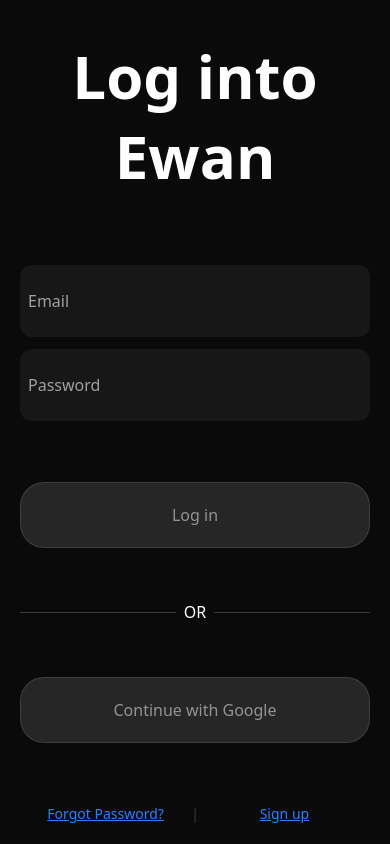
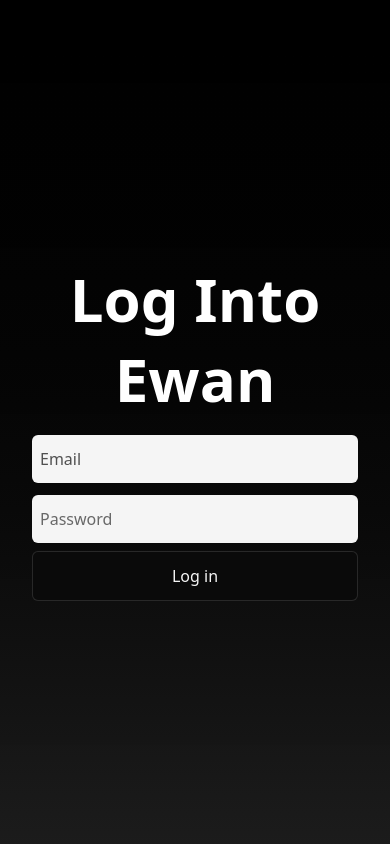
Before and after one commit to sadisticidiot/supabase-auth, a React (Vite) app: page /login in a window 390 px wide. Built offline with nearby package versions, Linux system fonts and the light colour scheme.

Commit message:
UI changes formobile users

```diff
--- a/src/logic/MbLoginInput.jsx
+++ b/src/logic/MbLoginInput.jsx
@@ -12,7 +12,7 @@ export default function MbLoginInput({ email, setEmail, password, setPassword, e
             setEmail(e.target.value);
             setErrors((prev) => ({ ...prev, email: "" }));
           }}
-          className="bg-neutral-900 py-6"
+          className="bg-neutral-100 placeholder-neutral-950/70 rounded-md"
           type="email"
           placeholder="Email"
           name="email"
@@ -42,7 +42,7 @@ export default function MbLoginInput({ email, setEmail, password, setPassword, e
             setPassword(e.target.value);
             setErrors((prev) => ({ ...prev, password: "" }));
           }}
-          className="bg-neutral-900 py-6"
+          className="bg-neutral-100 placeholder-neutral-950/60 rounded-md"
           type="password"
           placeholder="Password"
           name="password"
--- a/src/pages/LandingPage.jsx
+++ b/src/pages/LandingPage.jsx
@@ -42,25 +42,18 @@ export default function Landing(){
     <>
       <div className="block md:hidden w-full">
         <motion.div
-          className="form-base flex-col justify-between p-3"
+          className="flex flex-col fixed w-full inset-0 p-3 py-5 items-center justify-end bg-linear-to-b from-black to-neutral-900/98"
           initial={{ opacity: 0, scale: 0.9 }}
           animate={{ opacity: 1, scale: 1 }}
         >
-          <h1 className="text-[80px]">Welcome, nerd.</h1>
-          <div className="w-full flex flex-col gap-2">
-            <Link to="/login" className="button-base py-6">Log in</Link>
-            <Link to="/signup" className="button-base py-6">Sign up</Link>
+          <div className="flex-1 flex justify-center items-center">
+            <h1 className="text-[60px] text-white/98">Saiki</h1>
           </div>
 
-            <div className="flex w-full items-center gap-2">
-              <hr className="border-t border-white/20 mb-1 flex-1" />
-              <p className="text-white/20">OR</p>
-              <hr className="border-t border-white/20 mb-1 flex-1" />
-            </div>
-
-            <button onClick={handleGoogle} className="button-base py-6">
-              Continue with google
-            </button>
+          <div className="w-full flex flex-col gap-2">
+            <Link to="/login" className="button-base bg-neutral-950 rounded-md text-neutral-100">Log in</Link>
+            <Link to="/signup" className="button-base bg-neutral-100 rounded-md text-neutral-950 border-1">Sign up</Link>
+          </div>
             {error && <p className="text-red-400">{error}</p>}
         </motion.div>
       </div>
--- a/src/pages/Login.jsx
+++ b/src/pages/Login.jsx
@@ -4,9 +4,8 @@ import { supabase } from "../supabase-client";
 import { useNavigate } from "react-router-dom";
 import SubmitBtn from "../ui/SubmitBtn";
 import AuthForm from "../ui/AuthForm";
-import MobileAuth from "../ui/MobileAuth";
+import MobileSubmit from "../ui/MobileSubmit";
 import MbLoginInput from "../logic/MbLoginInput";
-import MobileSubmit from "../ui/MobileSubmit";
 
 export default function Login() {
   const navigate = useNavigate();
@@ -65,20 +64,18 @@ export default function Login() {
         <form
           onSubmit={handleLogin}
           autoComplete="on"
+          className="flex flex-col fixed w-full inset-0 px-8 py-5 items-center justify-center bg-linear-to-b from-black to-neutral-900/98"
         >
-          <MobileAuth
-            emailLink="/signup"
-            loading={loading}
-            googleLoad={googleLoad}
-            setGoogleLoad={setGoogleLoad}
-            error={error}
-            setError={setError}
-          >
-            <h1 className="text-[60px]">Log into Ewan</h1>
-            <MbLoginInput {...inputProps} />
+          <div className="flex justify-center items-center">
+            <h1 className="text-[60px] text-white">Log Into Ewan</h1>
+          </div>
+
+          <div className="flex flex-col w-full gap-2">
+            <MbLoginInput {...inputProps}  />
+          </div>
+
             {errors.form && <p className="text-red-400 text-sm mt-1">{errors.form}</p>}
-            <MobileSubmit variant="login" loading={loading} />
-          </MobileAuth>
+            <MobileSubmit variant="login" loading={loading} className="bg-neutral-950 rounded-md text-neutral-100 hover:border-white" />
         </form>
       </div>
 
--- a/src/pages/ResetPassword.jsx
+++ b/src/pages/ResetPassword.jsx
@@ -62,7 +62,7 @@ export default function ResetPass() {
         <>
             <div className="block md:hidden w-full">
                 <form className="form-base flex-col justify-between p-3" onSubmit={handleReset}>
-                    <h1 className="text-[60px]">Reset your password</h1>
+                    <h1 className="text-[80px]">Reset your password</h1>
                     <div className="flex flex-col w-full gap-4">
                         <BaseInput
                             type="password"
@@ -117,7 +117,7 @@ export default function ResetPass() {
                                 setConfirmNewPass(e.target.value);
                                 setError("");
                             }}
-                            placeholder="Corfirm new password"
+                            placeholder="Confirm new password"
                             name="password"
                             autoComplete="new-password"
                         />
--- a/src/ui/MobileSubmit.jsx
+++ b/src/ui/MobileSubmit.jsx
@@ -34,7 +34,7 @@ export default function MobileSubmit({variant = "", loading = false }) {
             disabled={loading}
             className={clsx(
                 "button-base",
-                "flex items-center gap-2 justify-center py-5",
+                "rounded-md py-3 flex items-center gap-2 justify-center bg-neutral-950 text-neutral-100",
                 {
                     "cursor-default border-none bg-neutral-900 text-white/50": loading,
                 }
```
